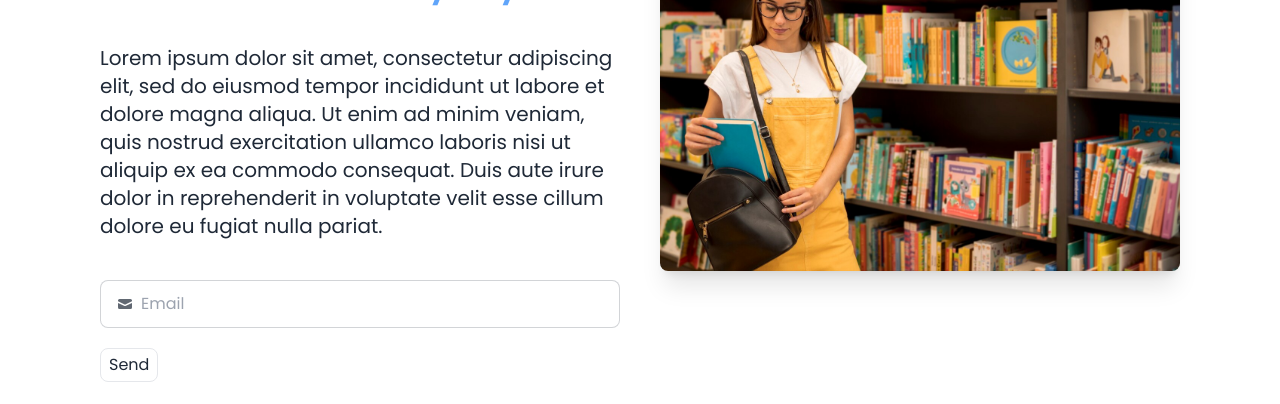
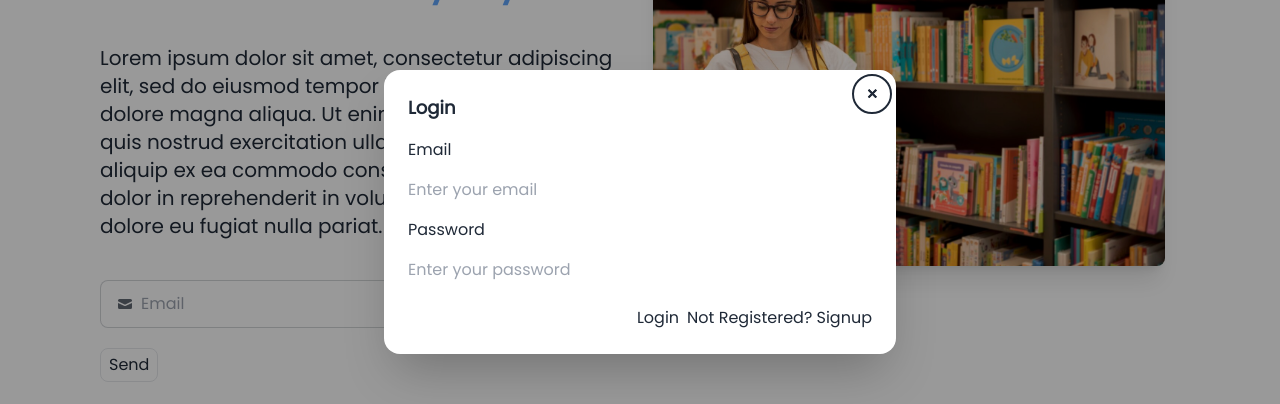
Before and after one commit to imrankabir02/book-store-MERN, a React (Vite) app in the folder Frontend/: page / in a window 1280 px wide. Both pictures are taken after a click on the link "Login". Shown: the part 188-592 px from the top of the page. Built offline with nearby package versions, Linux system fonts and the light colour scheme.

Commit message:
code updated

```diff
--- /dev/null
+++ b/Frontend/src/components/Login.jsx
@@ -0,0 +1,66 @@
+import React from 'react'
+
+export default function Login() {
+    return (
+        <>
+            <div>
+
+                <dialog id="my_modal_3" className="modal">
+                    <div className="modal-box">
+                        <form method="dialog">
+                            {/* if there is a button in form, it will close the modal */}
+                            <button className="absolute btn btn-sm btn-circle btn-ghost right-2 top-2">✕</button>
+                        </form>
+                        <h3 className="text-lg font-bold">Login</h3>
+                        <button className="absolute btn btn-sm btn-circle btn-ghost right-2 top-2">✕</button>
+
+                        <div className='mt-4 space-y-4'>
+                            <span>
+                                Email
+                            </span>
+                            <br />
+                            <input type="email" placeholder='Enter your email' />
+                        </div>
+                        <div className='mt-4 space-y-4'>
+                            <span>
+                                Password
+                            </span>
+                            <br />
+                            <input type="text" placeholder='Enter your password' />
+                        </div>
+                        <div className="modal-action">
+                            <button>Login</button>
+                            <p>Not Registered? <span>Signup</span></p>
+                        </div>
+                    </div>
+                </dialog>
+
+                {/* <dialog id="login_modal" className="modal">
+                    <div className="modal-box">
+                        <h3 className="text-lg font-bold">Login</h3>
+                        <button className="absolute btn btn-sm btn-circle btn-ghost right-2 top-2">✕</button>
+
+                        <div className='mt-4 space-y-4'>
+                            <span>
+                                Email
+                            </span>
+                            <br />
+                            <input type="email" placeholder='Enter your email' />
+                        </div>
+                        <div className='mt-4 space-y-4'>
+                            <span>
+                                Password
+                            </span>
+                            <br />
+                            <input type="text" placeholder='Enter your password' />
+                        </div>
+                        <div className="modal-action">
+                            <button>Login</button>
+                            <p>Not Registered? <span>Signup</span></p>
+                        </div>
+                    </div>
+                </dialog> */}
+            </div>
+        </>
+    )
+}
--- a/Frontend/src/components/Navbar.jsx
+++ b/Frontend/src/components/Navbar.jsx
@@ -1,4 +1,5 @@
 import React, { useEffect, useState } from 'react'
+import Login from './Login';
 
 export default function Navbar() {
     const [sticky, setSticky] = useState(false)
@@ -60,7 +61,7 @@ export default function Navbar() {
                             <div tabIndex={0} role="button" className="btn btn-ghost lg:hidden">
                                 <svg
                                     xmlns="http://www.w3.org/2000/svg"
-                                    className="h-5 w-5"
+                                    className="w-5 h-5"
                                     fill="none"
                                     viewBox="0 0 24 24"
                                     stroke="currentColor">
@@ -80,19 +81,19 @@ export default function Navbar() {
                         <a href='/' className="text-2xl font-semibold cursor-pointer">Book Store</a>
                     </div>
                     <div className="navbar-end">
-                        <div className="navbar-center hidden lg:flex">
-                            <ul className="menu menu-horizontal px-1">
+                        <div className="hidden navbar-center lg:flex">
+                            <ul className="px-1 menu menu-horizontal">
                                 {navItems}
                             </ul>
                         </div>
                         <div className="hidden md:block">
-                            <label className="px-3 py-1 border rounded-md flex items-center gap-2">
+                            <label className="flex items-center gap-2 px-3 py-1 border rounded-md">
                                 <input type="text" className="grow" placeholder="Search" />
                                 <svg
                                     xmlns="http://www.w3.org/2000/svg"
                                     viewBox="0 0 16 16"
                                     fill="currentColor"
-                                    className="h-4 w-4 opacity-70">
+                                    className="w-4 h-4 opacity-70">
                                     <path
                                         fillRule="evenodd"
                                         d="M9.965 11.026a5 5 0 1 1 1.06-1.06l2.755 2.754a.75.75 0 1 1-1.06 1.06l-2.755-2.754ZM6.5 7a3.5 3.5 0 1 1-7 0 3.5 3.5 0 0 1 7 0Z"
@@ -107,7 +108,7 @@ export default function Navbar() {
 
                                 {/* sun icon */}
                                 <svg
-                                    className="swap-off h-6 w-6 fill-current"
+                                    className="w-6 h-6 fill-current swap-off"
                                     xmlns="http://www.w3.org/2000/svg"
                                     viewBox="0 0 24 24">
                                     <path
@@ -116,7 +117,7 @@ export default function Navbar() {
 
                                 {/* moon icon */}
                                 <svg
-                                    className="swap-on h-6 w-6 fill-current"
+                                    className="w-6 h-6 fill-current swap-on"
                                     xmlns="http://www.w3.org/2000/svg"
                                     viewBox="0 0 24 24">
                                     <path
@@ -125,7 +126,10 @@ export default function Navbar() {
                             </label>
                         </div>
                         <div >
-                            <a className="bg-black text-white px-3 py-2 rounded-md hover:bg-slate-800 duration-300 cursor-pointer">Login</a>
+                            <a className="px-3 py-2 text-white duration-300 bg-black rounded-md cursor-pointer hover:bg-slate-800" onClick={() => document.getElementById("my_modal_3").showModal()}>
+                                Login
+                            </a>
+                            <Login />
                         </div>
                     </div>
                 </div>
--- /dev/null
+++ b/Frontend/src/components/Signup.jsx
@@ -0,0 +1,11 @@
+import React from 'react'
+
+export default function Signup() {
+    return (
+        <>
+            <div>
+                Signup
+            </div>
+        </>
+    )
+}
```
